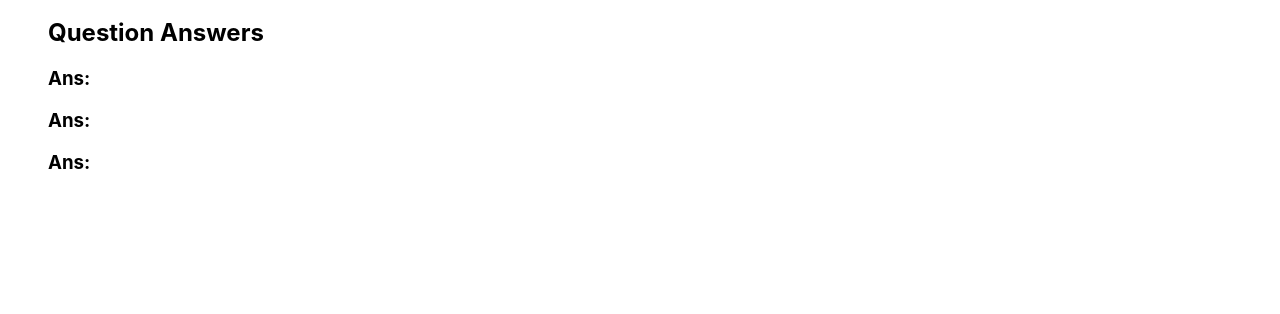
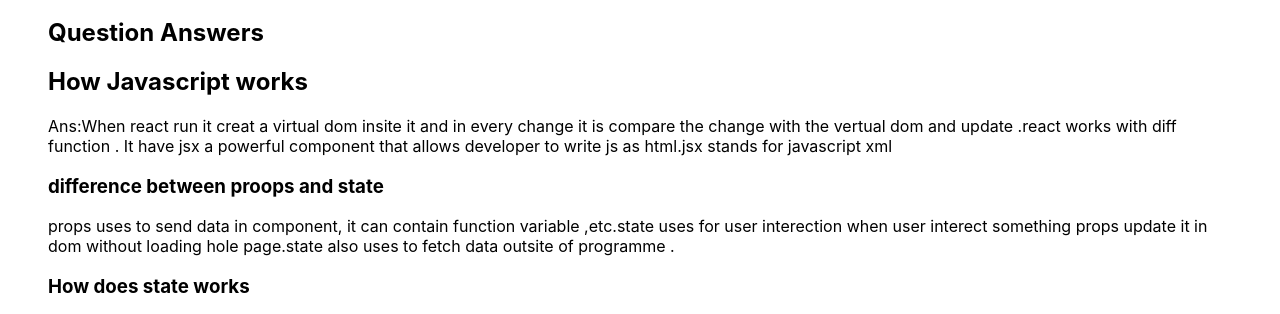
Before and after one commit to Neamul01/pc-store, a React (Create React App) app: page / in a window 1280 px wide. Shown: the part 2165-2479 px from the top of the page. Before the commit the page ends 2357 px from the top, so only its background shows below. Built offline with nearby package versions, Linux system fonts and the light colour scheme.

Commit message:
ans donne

```diff
--- a/src/components/QuestionAns/QuestionAns.js
+++ b/src/components/QuestionAns/QuestionAns.js
@@ -6,13 +6,16 @@
         <div className='question-answer'>
             <h2>Question Answers</h2>
             <div className="how-react-works">
-                <h3>Ans:</h3>
+                <h2>How Javascript works</h2>
+                <p>Ans:When react run it creat a virtual dom insite it and in every change it is compare the change with the vertual dom and update .react works with diff function . It have jsx a powerful component that allows developer to write js as html.jsx stands for javascript xml</p>
             </div>
             <div className="proops-state">
-                <h3>Ans:</h3>
+                <h3>difference between proops and state</h3>
+                <p>props uses to send data in component, it can contain function variable ,etc.state uses for user interection when user interect something props update it in dom without loading hole page.state also uses to fetch data outsite of programme .</p>
             </div>
             <div className="state-works">
-                <h3>Ans:</h3>
+                <h3>How does state works</h3>
+                <p></p>
             </div>
         </div>
     );
```
